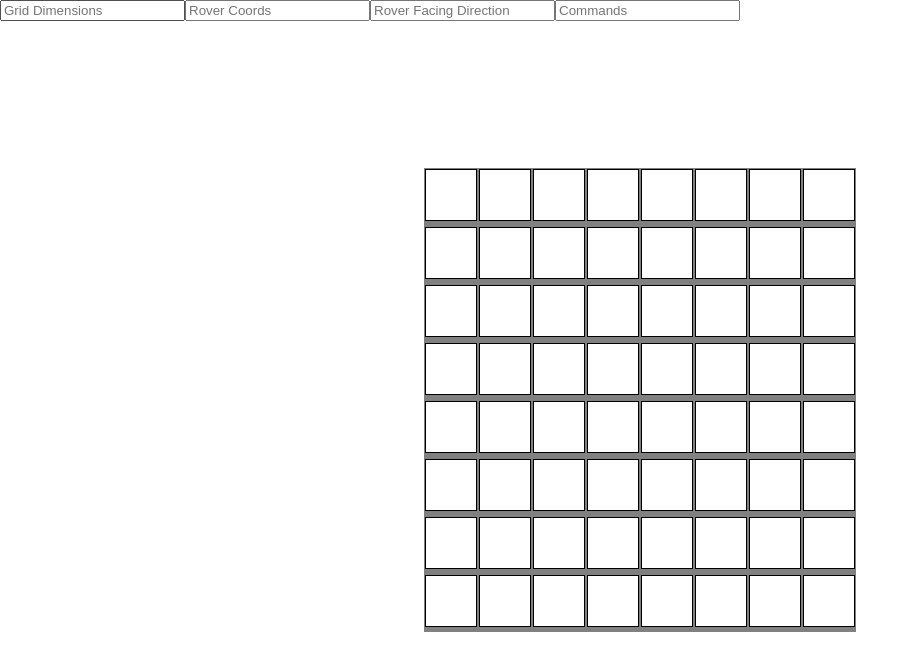
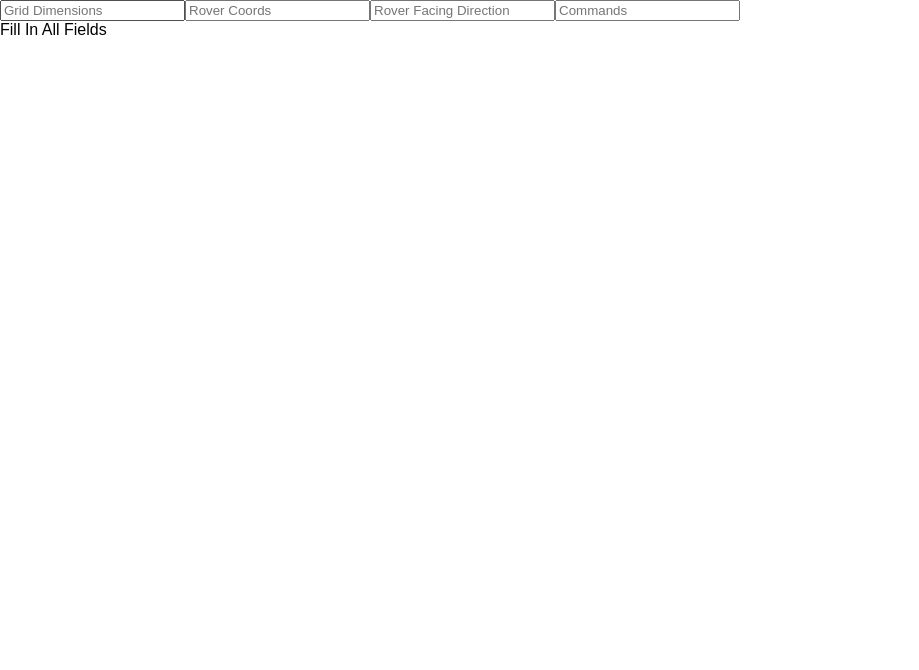
Before and after one commit to vegtelenseg/Next45-Mars-Rover, a React (Create React App) app: page / in a window 1280 px wide. Shown: the top 670 px of the page, without its empty margins (0-919 px from the left). Built offline with nearby package versions, Linux system fonts and the light colour scheme.

Commit message:
Fixed the turn-left-right bug

```diff
--- a/src/App.js
+++ b/src/App.js
@@ -1,42 +1,31 @@
 import React, { Component } from 'react';
 
 import Grid from './components/Grid';
-
-const ProgramInput = () => {
-  return (
-    <div>
-      <input type="text" placeholder="Grid Dimensions"/>
-      <input type="text" placeholder="Rover Coords"/>
-      <input type="text" placeholder="Rover Facing Direction"/>
-      <input type="text" placeholder="Commands"/>
-    </div>
-  );
-}
 
 class App extends Component {
   constructor () {
     super();
     this.state = {
-      gridSizeX: 8,
-      gridSizeY: 8,
-      roverX: 1,
-      roverY: 5,
-      roverFace: 'N',
+      gridSizeX: 0,
+      gridSizeY: 0,
+      roverX: 0,
+      roverY: 0,
+      roverFace: 'W',
       commands: ""
     }
   }
 
   setGridSize = e => {
     this.setState({
-      gridSizeX: parseInt(e.target.value.charAt(0)),
-      gridSizeY: parseInt(e.target.value.charAt(1))
+      gridSizeX: parseInt(e.target.value.charAt(0), 10),
+      gridSizeY: parseInt(e.target.value.charAt(1), 10)
     })
   }
 
   setRoverCoords = e => {
     this.setState({
-      roverX: parseInt(e.target.value.charAt(0)),
-      roverY: parseInt(e.target.value.charAt(1))
+      roverX: parseInt(e.target.value.charAt(0), 10),
+      roverY: parseInt(e.target.value.charAt(1), 10)
     })
   }
 
@@ -47,15 +36,87 @@ class App extends Component {
       commands: e.target.value
     })
   }
+
+	componentWillReceiveProps(nextProps){
+		console.log("componentWillReceiveProps: ");
+	}
+	start = e => {
+		let commands = this.state.commands
+		for (let char of commands) {
+			setTimeout(() => {
+				switch (char) {
+					case 'l':
+						this.turnLeft()
+						break;
+					case 'r':
+						console.log("Turning Right");
+						break;
+					case 'm':
+					this.move()
+					break;
+					default:
+						break;
+				}
+			}, 2000)
+		}
+	}
+
+	turnLeft = () => {
+		switch (this.state.roverFace) {
+			case 'N':
+				this.setState({
+					roverFace:'W'
+				})
+				break;
+			case 'W':
+				this.setState({
+					roverFace:'S'
+				})
+				break;
+			case 'S':
+				this.setState({
+					roverFace:'E'
+				})
+				break;
+			case 'E':
+				this.setState({
+					roverFace:'N'
+				})
+				break;
+			default:
+				break;
+		}
+	}
+	move = () => {
+		this.setState({
+			roverX: this.state.roverX + 1
+		})
+	}
+
   render() {
-  console.log(this.state)
     return (
       <div className="App">
         <input type="text" placeholder="Grid Dimensions" onChange={e => this.setGridSize(e)}/>
         <input type="text" placeholder="Rover Coords" onChange={e => this.setRoverCoords(e)}/>
         <input type="text" placeholder="Rover Facing Direction" onChange={e => this.setRoverFacingCoords(e)}/>
         <input type="text" placeholder="Commands" onChange={e => this.setCommands(e)}/>
-        <Grid sizeX={this.state.gridSizeX} sizeY={this.state.gridSizeY}/>
+        <Grid
+					sizeX={this.state.gridSizeX}
+					sizeY={this.state.gridSizeY}
+					roverX={this.state.roverX}
+					roverY={this.state.roverY}
+					roverFace={this.state.roverFace}
+					commands={this.state.commands}
+				/>
+				{
+					this.state.roverX &&
+					this.state.roverY &&
+					this.state.commands &&
+					this.state.gridSizeX &&
+					this.state.gridSizeY ?
+					<input type="submit" value="start" onClick={(e) => this.start(e)} />:
+					<div>Fill In All Fields</div>
+				}
       </div>
     );
   }
--- a/src/components/Cell.js
+++ b/src/components/Cell.js
@@ -1,18 +1,39 @@
 import React from 'react';
 
+const roverFaceStyle = {
+	top: "50%",
+	left: "50%",
+	position: "absolute",
+	transform: "translate(-50%, -50%)"
+}
+
+const hasRover = (roverX, roverY, roverFace, cellX, cellY) => (roverX === cellX && roverY === cellY)
+
+export default class Cell extends React.Component {
+
+	render () {
+		const {roverX, roverY, roverFace, cellX, cellY} = this.props
 		const styles = {
-  backgroundColor : "white",
+			backgroundColor :  hasRover(roverX, roverY, roverFace, cellX, cellY) ? "red" : "white",
 			border: "1px solid black",
+			position: "relative",
 			display: "inline-block",
 			width: "50px",
 			height: "50px",
-  margin: "1px"
 		}
 
-const Cell = () => {
+		if (hasRover(roverX, roverY, roverFace, cellX, cellY)) {
 			return (
-    <div style={styles}></div>
+	    	<div style={styles}>
+					{
+						<span style={roverFaceStyle}>{roverFace.toUpperCase()}</span>
+					}
+				</div>
 	  	)
 		}
-
-export default Cell
+		else {
+			return <div style={styles}>
+			</div>
+		}
+	}
+}
--- a/src/components/Grid.js
+++ b/src/components/Grid.js
@@ -12,29 +12,51 @@ const styles = {
 
 export default class Grid extends React.Component {
 
+		constructor(props) {
+			super(props)
+			this.state = {
+				roverX: 0,
+				roverY:0,
+				roverFace: props.roverFace,
+				commands: props.commands
+			}
+		}
     clickHandler({ col, row, cellName, cellValue }) {
         // ...
     }
 
+
+
     render() {
-        let x = 0,
-            y = 0,
-            thresholdX = this.props.sizeX,
-            thresholdY = this.props.sizeY;
+			console.log("Rover face: ", this.props.roverFace);
+        let x = 1,
+            y = 1,
+            thresholdX = this.props.sizeY,
+            thresholdY = this.props.sizeX;
         let cells = [];
-        while (x < thresholdX) {
-          y = 0;
-          while(y < thresholdY) {
+        while (x <= thresholdX) {
+          y = 1;
+          while(y <= thresholdY) {
             cells.push(
-              <Cell key={Math.random()} id={x + "" + y}/>
+              <Cell
+								key={x + "" + y}
+								id={x + "" + y}
+								roverX={this.props.roverX}
+								roverY={this.props.roverY}
+								roverFace={this.props.roverFace}
+								commands={this.props.commands}
+								cellX={x}
+								cellY={y}
+
+							/>
             )
-            y++;
-            {
-              y === thresholdY && cells.push(<br/>)
-            }
+            ++y > thresholdY && cells.push(<br key={Math.random()}/>)
           }
           x++;
         }
-        return <div style={styles}>{cells}</div>
+        return <div style={styles}>
+					{cells}
+
+				</div>
     }
 }
```
Lines whose indentation alone changed are shown as unchanged.
